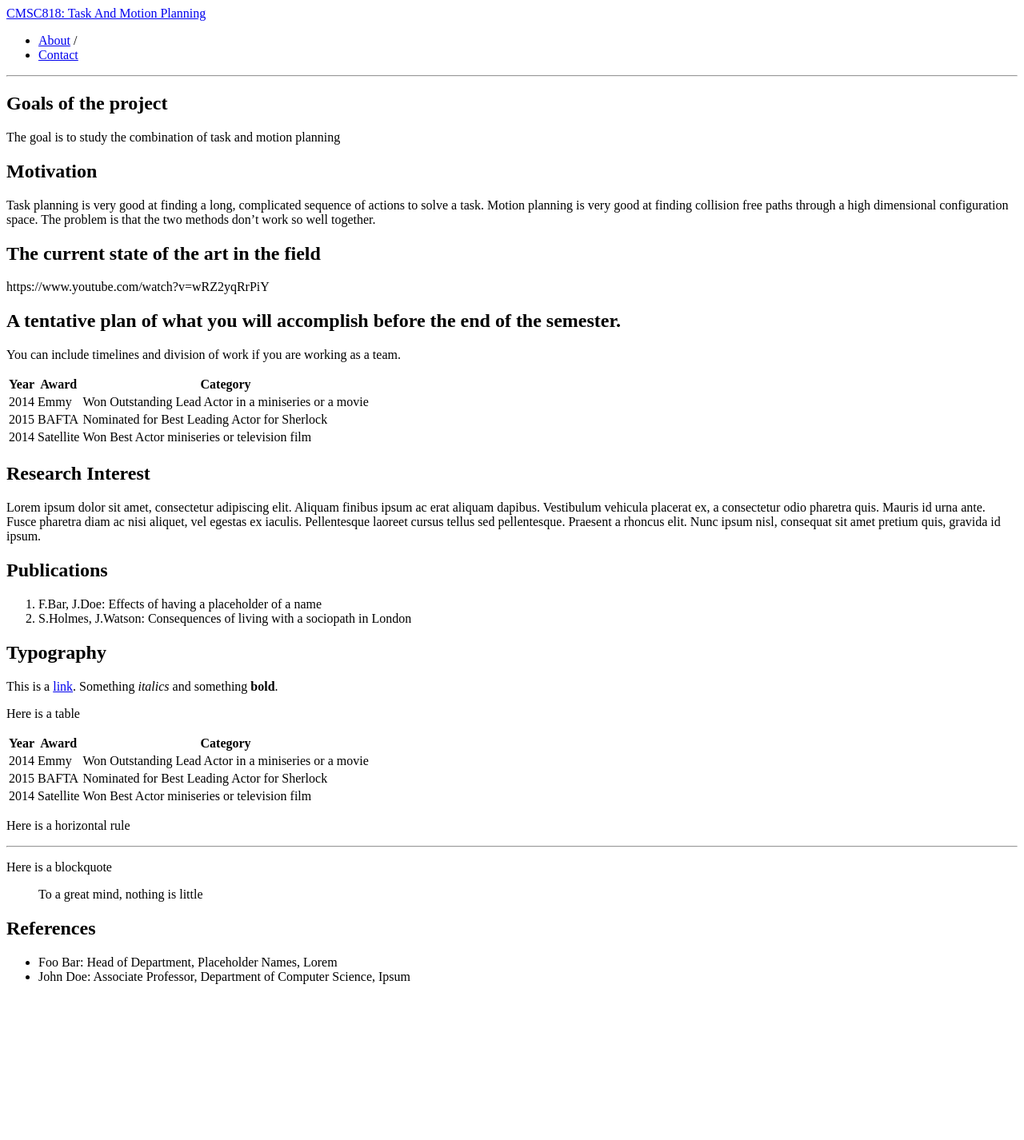
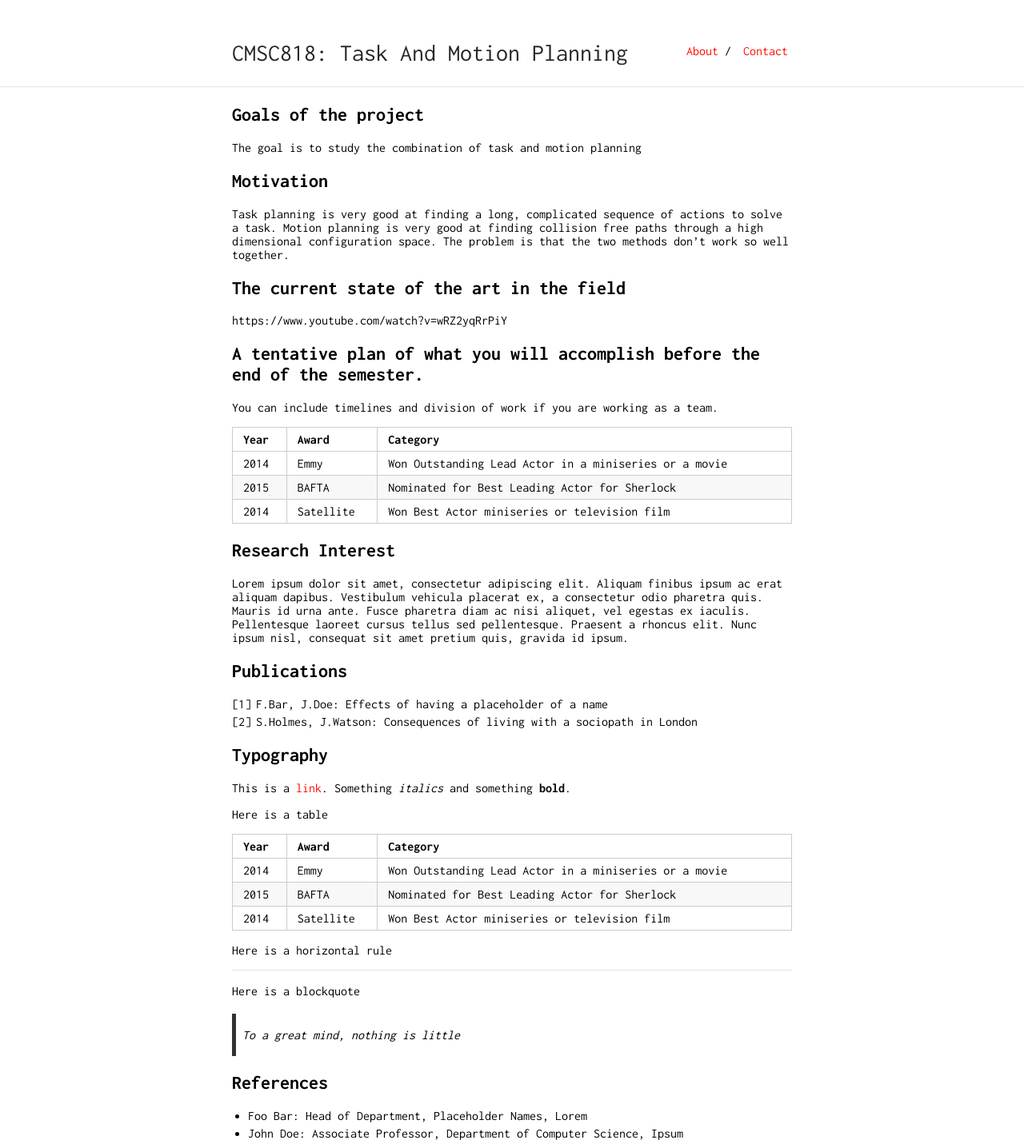
Before and after one commit to geinarm/cmsc818_gudjon, a Jekyll site: the page built from index.md, in a window 1280 px wide. Shown: the whole page at 80% size. Built offline with Jekyll 4.4.1, drawn with Linux system fonts in a browser that asks for light colours; our own code applies the rules of GitHub Pages for plain Markdown files; before the commit the page ends 1247 px from its top, so only the background shows below that.

Commit message:
fixed css path

```diff
--- a/_layouts/default.html
+++ b/_layouts/default.html
@@ -23,7 +23,7 @@
     <meta name="description" content="{{ desc }}">
     <link href='https://fonts.googleapis.com/css?family=Inconsolata:400,700' rel='stylesheet' type='text/css'>
     <link rel="alternate" type="application/rss+xml" title="{{ site.title }} RSS" href="/feed.xml" />
-    <link rel="stylesheet" href="./{{ site.baseurl }}/css/main.css">
+    <link rel="stylesheet" href="css/main.css">
     {% if site.favicon %}
         <link rel="icon" type="image/ico" href="{{ site.favicon_location }}">
         <link rel="shortcut-icon" type="image/ico" href="{{ site.favicon_location }}">
```
